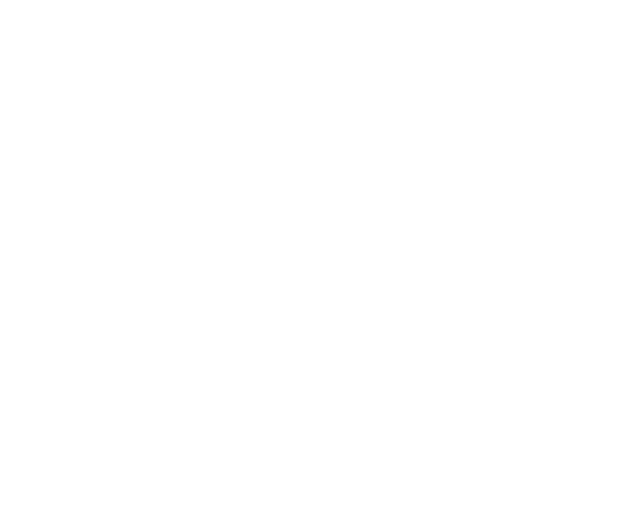
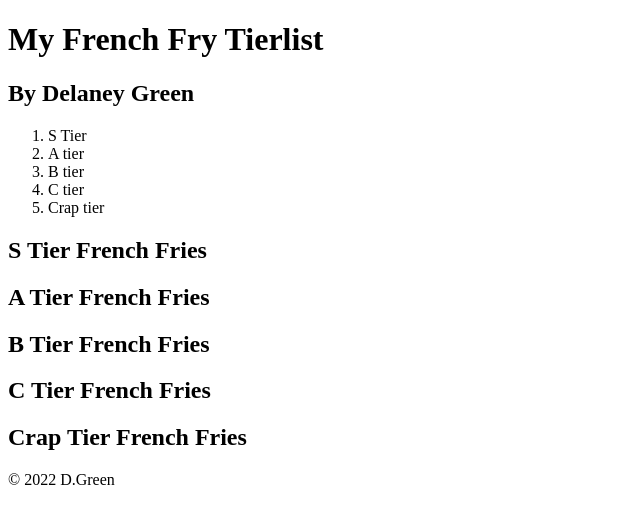
Before and after one commit to PT-Web-Dev-Jan-23/js-assignment-4-html-me-something-DelLRosa, a website: page index.html in a window 1280 px wide. Shown: the whole page, without its empty margins (0-640 px from the left). Drawn offline with Linux system fonts and the light colour scheme.

Commit message:
first commit

```diff
--- a/index.html
+++ b/index.html
@@ -1,8 +1,44 @@
 <!DOCTYPE html>
 <html>
    <head>
+      <title>My French Fry Tierlist</title>
+      <link rel="stylesheet" href="styles.css" type="text/css">
    </head>
+
    <body>
-      <!-- Write your HTML in this file! -->
+      <header>
+         <h1>My French Fry Tierlist</h1>
+         <h2>By Delaney Green</h2>
+      </header>
+      <nav>
+         <ol>
+            <li>S Tier</li>
+            <li>A tier</li>
+            <li>B tier</li>
+            <li>C tier</li>
+            <li>Crap tier</li>
+         </ol>
+      </nav>
+      <main>
+         <article>
+            <h2>S Tier French Fries</h2>
+         </article>
+         <article>
+            <h2>A Tier French Fries</h2>
+         </article>
+         <article>
+            <h2>B Tier French Fries</h2>
+         </article>
+         <article>
+            <h2>C Tier French Fries</h2>
+         </article>
+         <article>
+            <h2>Crap Tier French Fries</h2>
+         </article>
+      </main>
+      <footer>
+         <p>&copy; 2022 D.Green</p>
+
+      </footer>
    </body>
 </html>
```
